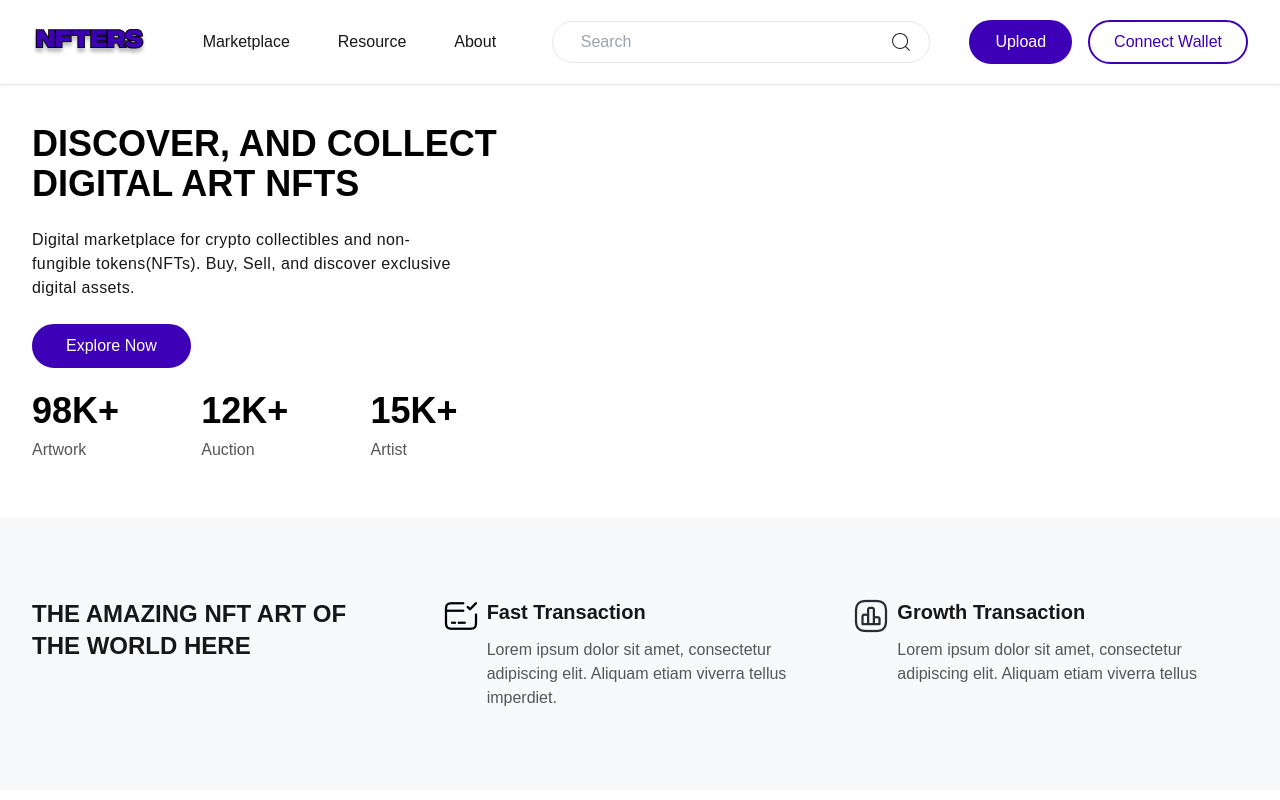
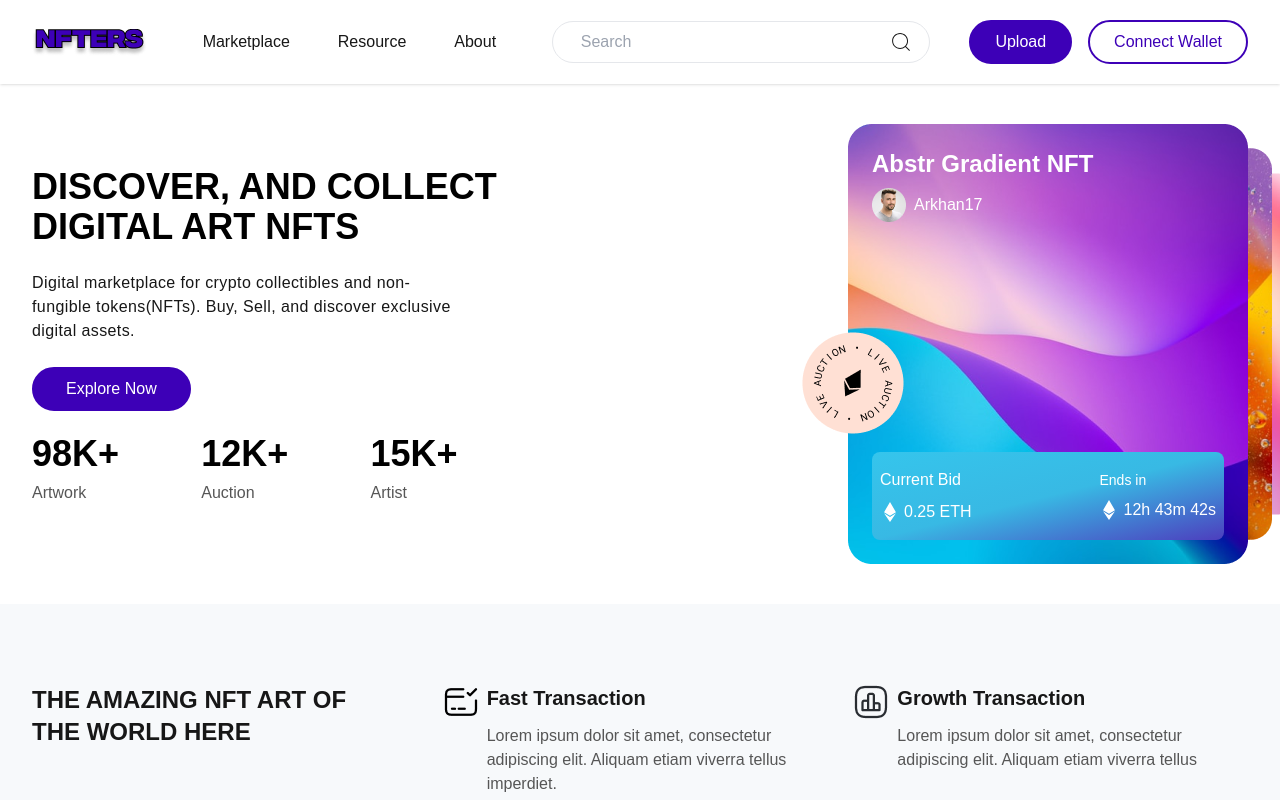
Before and after one commit to pabel1/nft-marketplace, a Next.js app: page / in a window 1280 px wide. Shown: the top 800 px of the page. Built offline with nearby package versions, Linux system fonts and the light colour scheme.

Commit message:
banner iimage issue fix

```diff
--- a/src/components/Banner/Banner.jsx
+++ b/src/components/Banner/Banner.jsx
@@ -2,7 +2,10 @@ import { countUpData } from "@/assets/data/countUpData";
 import banner1 from "@/assets/images/banner/banner1.png";
 import banner2 from "@/assets/images/banner/banner2.png";
 import banner3 from "@/assets/images/banner/banner3.png";
+import banner4 from "@/assets/images/banner/banner4.png";
+import user from "@/assets/images/Ellipse-95.png";
 import Image from "next/image";
+import { FaEthereum } from "react-icons/fa";
 import ContentBanner from "./ContentBanner";
 const Banner = () => {
   const data = {
@@ -17,25 +20,49 @@ const Banner = () => {
       <div className=" basis-1/2">
         <ContentBanner data={data} />
       </div>
-      <div className="  ">
-        <div className=" relative ">
-          <Image
-            src={banner3}
-            alt="logo"
-            className="w-[80%] absolute  inset-0  -right-10"
-          />
-          <Image
-            src={banner2}
-            alt="logo"
-            className="w-[90%] absolute -right-4 opacity-50"
-          />
-          <Image
-            src={banner1}
-            alt="logo"
-            className="w-full absolute  inset-0 opacity-100"
-          />
 
-          {/* <Image src={banner4} alt="logo" className="  " /> */}
+      <div className=" relative flex items-center justify-center ">
+        <div className=" absolute -right-12 ">
+          <Image src={banner3} alt="logo" />
+        </div>
+        <div className="  absolute -right-6">
+          <Image src={banner2} alt="logo" />
+        </div>
+        <div className=" opacity-100 z-30 ">
+          <Image src={banner1} alt="logo" />
+        </div>
+        <div className="z-40 absolute -left-16 bottom-28 ">
+          <Image src={banner4} alt="logo" className="  " />
+        </div>
+
+        <div className=" absolute  inset-0 z-50 p-6 ">
+          <div className="h-full flex flex-col justify-between  ">
+            <div>
+              <h1 className=" text-2xl font-bold text-white  ">
+                Abstr Gradient NFT
+              </h1>
+              <div className="my-2 flex items-center gap-2 text-white">
+                <Image src={user} />
+                <p>Arkhan17</p>
+              </div>
+            </div>
+            <div className="mt-auto bg-gradient-to-br from-[#35c5ec] via-[#38b9e4]  to-[#4d3ebe] py-4 rounded-lg px-2 w-full flex items-center justify-between gap-4">
+              <div className="text-white  space-y-2 text-base font-medium ">
+                <h3>Current Bid</h3>
+                <span className=" flex items-center gap-1 ">
+                  <FaEthereum size={20} />
+                  <p>0.25 ETH</p>
+                </span>
+              </div>
+              <div className="text-white text-sm  space-y-2">
+                <h3>Ends in</h3>
+                <span className=" flex items-center gap-1 text-base font-medium ">
+                  <FaEthereum size={20} />
+                  <p>12h 43m 42s</p>
+                </span>
+              </div>
+            </div>
+          </div>
         </div>
       </div>
     </section>
```
